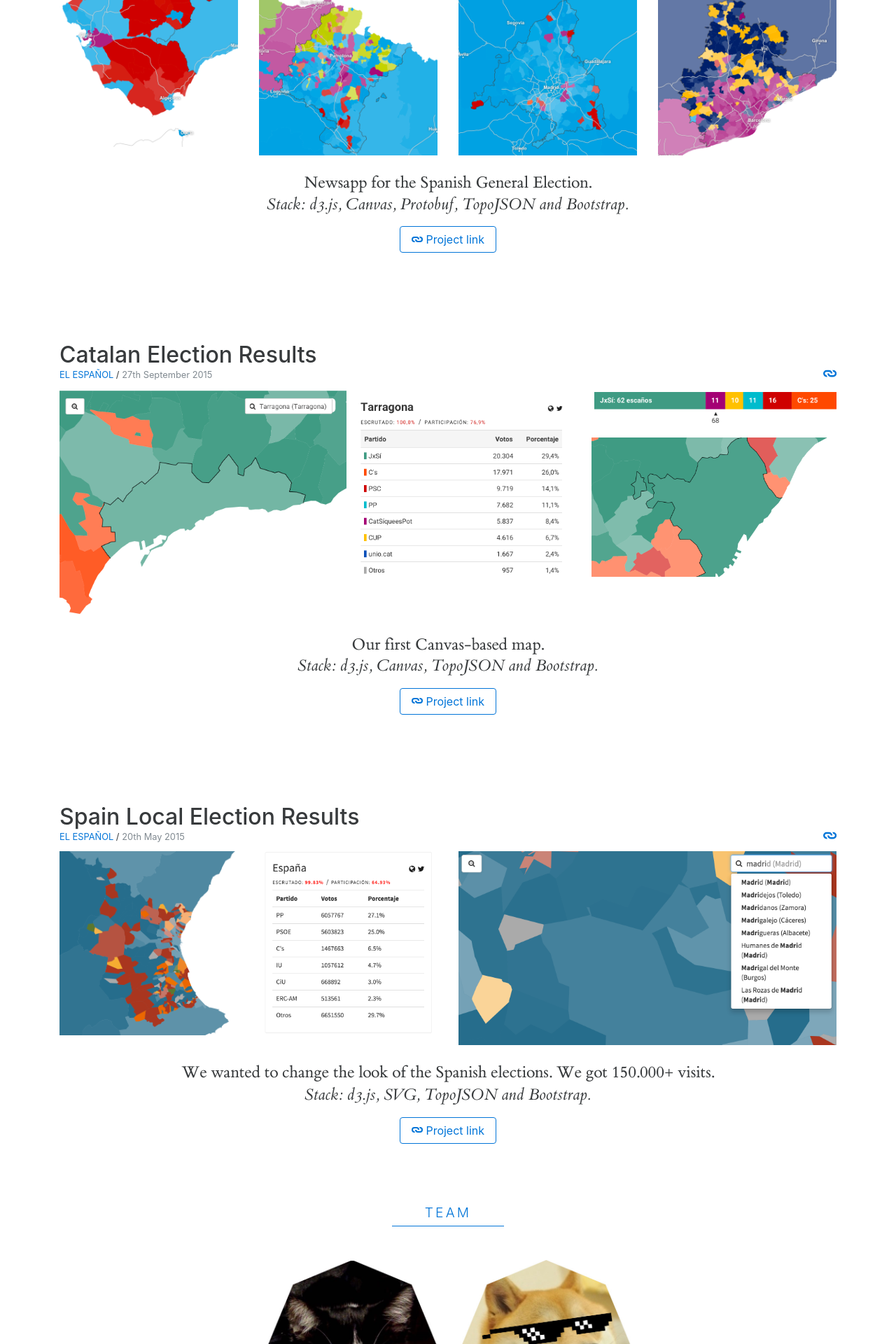
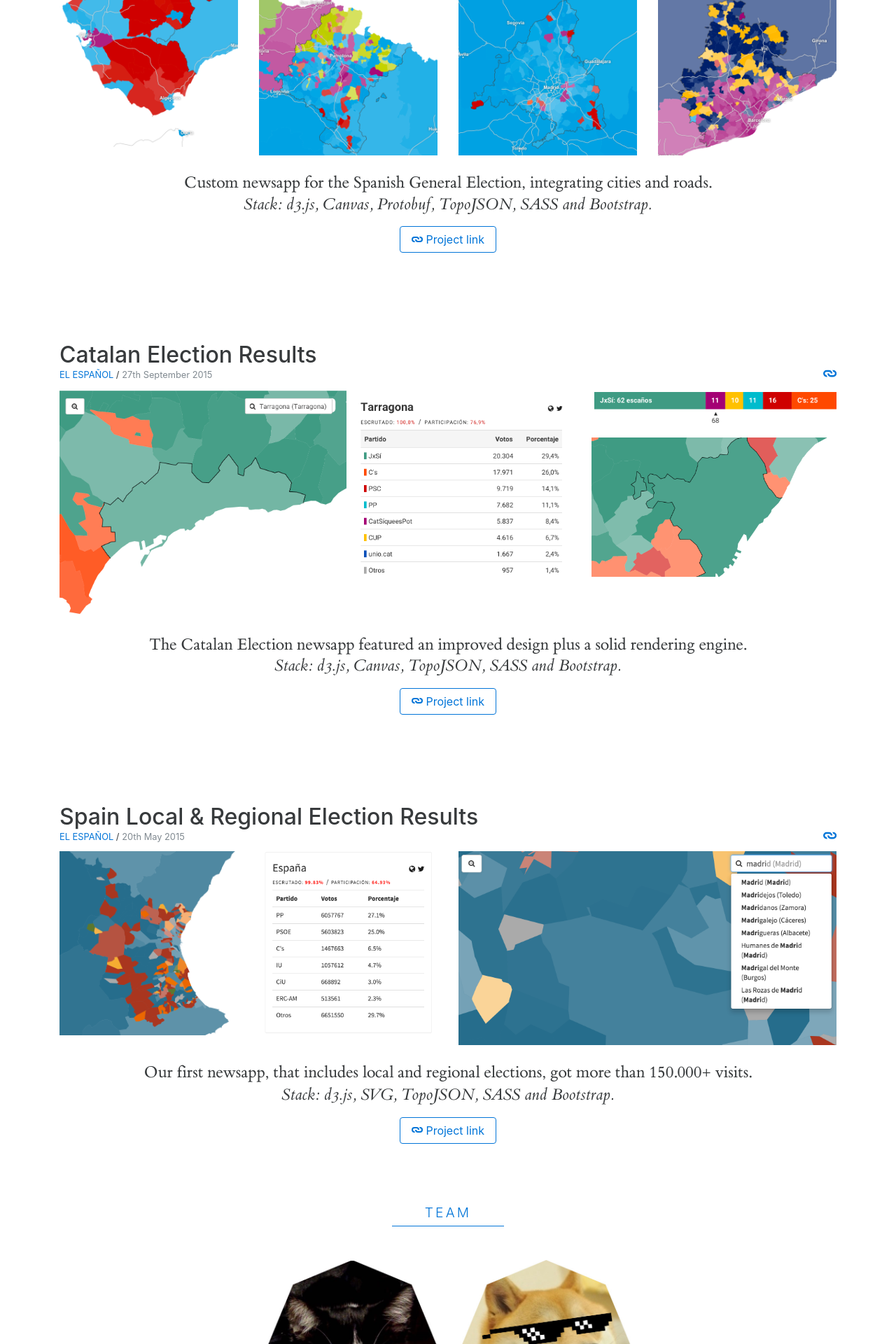
Before and after one commit to martgnz/newsappsio.github.io, a Jekyll site: the page built from index.html, in a window 1280 px wide. Shown: the part 538-2458 px from the top of the page at 70% size. Built offline with Jekyll 4.4.1, drawn with Linux system fonts in a browser that asks for light colours.

Commit message:
better copy?

```diff
--- a/_data/projects.yml
+++ b/_data/projects.yml
@@ -4,8 +4,8 @@
   date: 20th December 2015
   separator: true
   description: >
-    Newsapp for the Spanish General Election. <br />
-    <i>Stack: d3.js, Canvas, Protobuf, TopoJSON and Bootstrap.</i>
+    Custom newsapp for the Spanish General Election, integrating cities and roads. <br />
+    <i>Stack: d3.js, Canvas, Protobuf, TopoJSON, SASS and Bootstrap.</i>
   showcase: >
     <div class="row collage">
         <div class="col-xs-6 col-sm-3">
@@ -28,8 +28,8 @@
   date: 27th September 2015
   separator: true
   description: >
-    Our first Canvas-based map. <br />
-    <i>Stack: d3.js, Canvas, TopoJSON and Bootstrap.</i>
+    The Catalan Election newsapp featured an improved design plus a solid rendering engine. <br />
+    <i>Stack: d3.js, Canvas, TopoJSON, SASS and Bootstrap.</i>
   showcase: >
     <div class="row collage">
         <div class="col-sm-8">
@@ -45,19 +45,19 @@
         </div>
     </div>
 
-- name: Spain Local Election Results
+- name: Spain Local & Regional Election Results
   client: <a href="http://www.elespanol.com">EL ESPAÑOL</a>
   url: http://resultados24m.elespanol.com/
   date: 20th May 2015
   description: >
-    We wanted to change the look of the Spanish elections. We got 150.000<span class="plus">+</span> visits. <br />
-    <i>Stack: d3.js, SVG, TopoJSON and Bootstrap.</i>
+    Our first newsapp, that includes local and regional elections, got more than 150.000<span class="plus">+</span> visits. <br />
+    <i>Stack: d3.js, SVG, TopoJSON, SASS and Bootstrap.</i>
   showcase: >
     <div class="row collage">
-        <div class="col-sm-3">
+        <div class="col-sm-3 col-xs-6">
             <img class="img-fluid projectImg m-b-1" data-src="/img/elvis_2.png" alt="spam.js">
         </div>
-        <div class="col-sm-3">
+        <div class="col-sm-3 col-xs-6">
             <img class="img-fluid projectImg m-b-1" data-src="/img/elvis_3.png" alt="spam.js">
         </div>
         <div class="col-sm-6">
--- a/_sass/_team.scss
+++ b/_sass/_team.scss
@@ -9,5 +9,5 @@
     margin-right:-4px;
 }
 .memberWebsite--url {
-    margin-right: 0.2rem;
+    margin-right: 0.4rem;
 }
```
